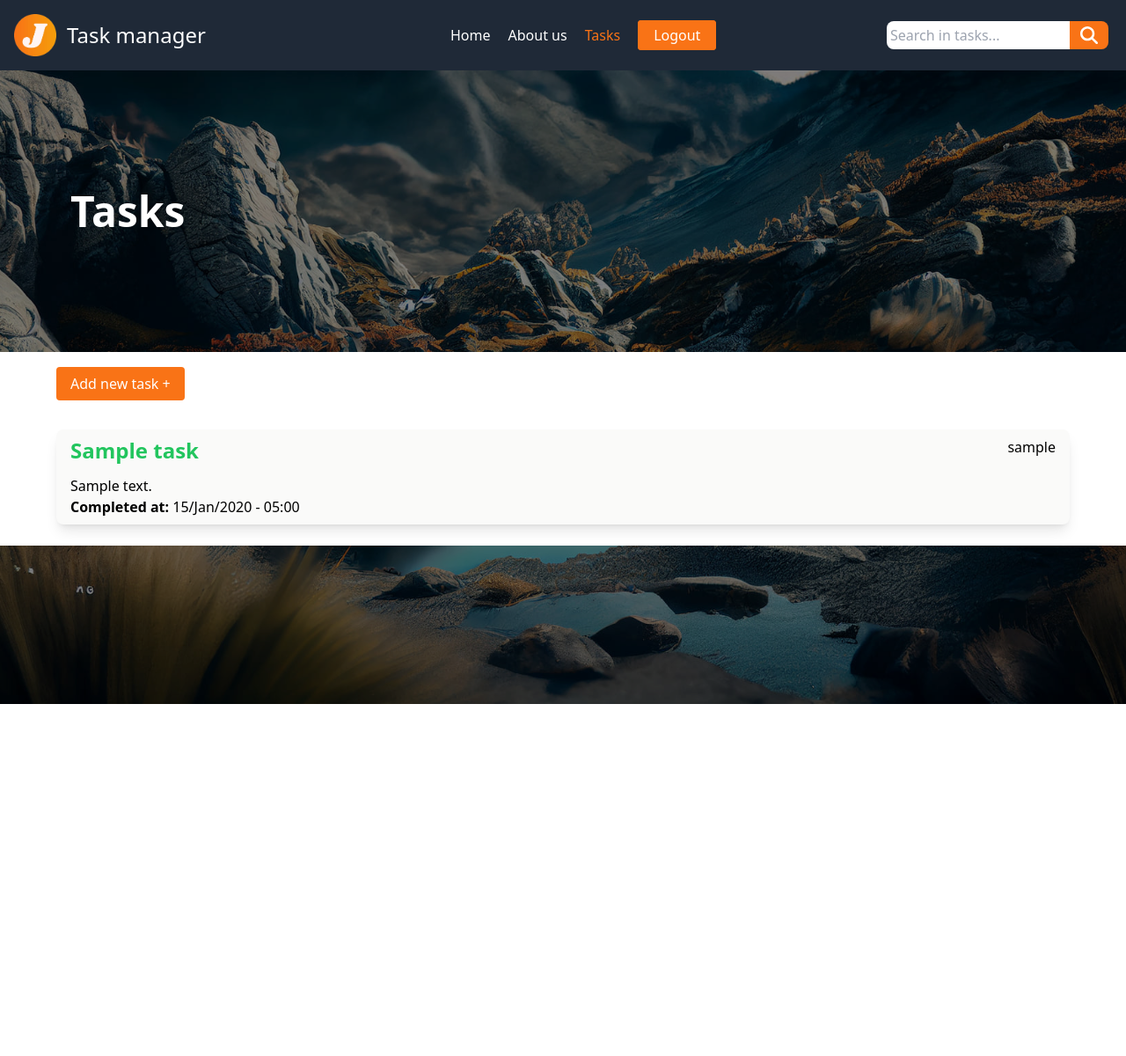
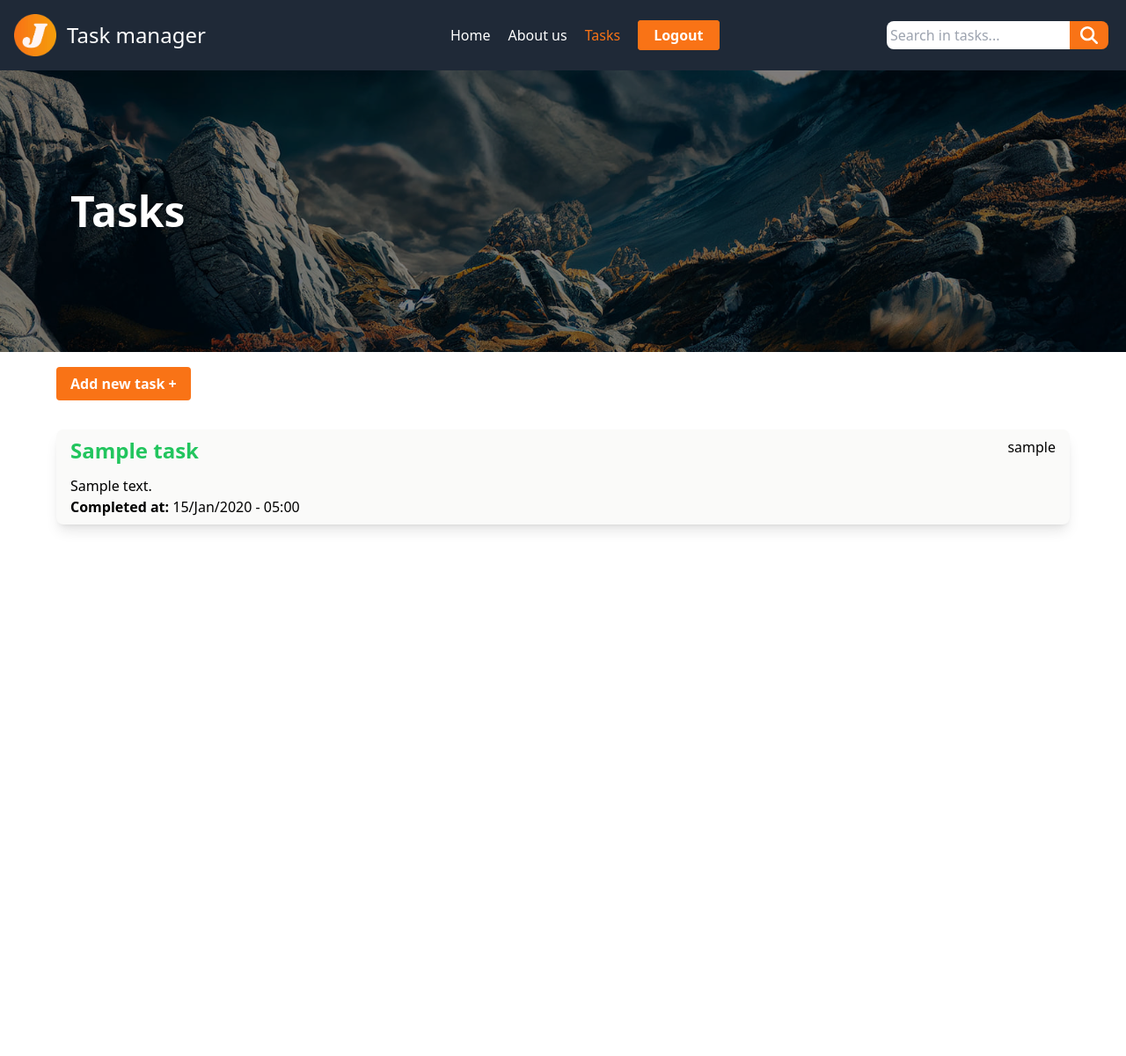
Before and after one commit to JuanJose-JG/DJango-Task_Manager, a Django app: page /tareas/ in a window 1280 px wide. Shown: the whole page at 88% size. Before the commit the page ends 800 px from the top, so only its background shows below. Run offline with Django 4.2, Linux system fonts and the light colour scheme; a user stored in the database is signed in; tables that the repository leaves empty hold one stand-in row (values such as "Sample post"); style sheets or scripts are compiled from the project's sources; some libraries are stand-ins or nearby versions.

Commit message:
Correcciones generales

```diff
--- a/tasks/templates/layouts/base.html
+++ b/tasks/templates/layouts/base.html
@@ -8,8 +8,7 @@
     <link rel="shortcut icon" type="image/x-icon" href="{% static 'img/favicon.ico' %}">
 
     <!-- TailWind -->
-    <!-- <link rel="stylesheet" href="{% static 'css/output.css' %}"> -->
-    <script src="https://cdn.tailwindcss.com"></script>
+    <link rel="stylesheet" href="{% static 'css/output.css' %}">
 
     <!-- CSS -->
     {% block css %}
@@ -131,7 +130,7 @@
                 </div>
             </div>
 
-            <div class="bg-gradient-to-r from-orange-500 to-amber-500 text-white font-medium p-5 overflow-auto flex gap-5 justify-center">
+            <div class="bg-gradient-to-r from-orange-500 to-amber-500 text-white font-medium p-5 overflow-auto flex gap-5 sm:justify-center">
 
                 <a href="#">HOME</a>
                 <a href="#">TEMPLATES</a>
--- a/tasks/templates/layouts/forms.html
+++ b/tasks/templates/layouts/forms.html
@@ -7,8 +7,8 @@
     <link rel="shortcut icon" type="image/x-icon" href="{% static 'img/favicon.ico' %}">
 
     <!-- TailWind -->
-    <!-- <link rel="stylesheet" href="{% static 'css/output.css' %}"> -->
-    <script src="https://cdn.tailwindcss.com"></script>
+    <link rel="stylesheet" href="{% static 'css/output.css' %}">
+
     <!-- CSS -->
     {% block css %}
 
@@ -17,7 +17,7 @@
     <title>Tasks Manager</title>
 </head>
 
-    <body class="bg-fixed" style="background-image: linear-gradient(rgba(0, 0, 0, 0.5),rgba(0,0,0,0.5)), url('/static/img/background.jpg'); background-size: cover;">
+    <body style="background-image: linear-gradient(rgba(0, 0, 0, 0.5),rgba(0,0,0,0.5)), url('/static/img/background.jpg'); background-size: cover;">
 
     <main class="h-screen flex items-center p-8">
         <section class="max-w-lg mx-auto bg-gray-800 text-white shadow-md rounded-lg p-6">
--- a/tasks/templates/layouts/menu.html
+++ b/tasks/templates/layouts/menu.html
@@ -14,7 +14,7 @@
     </li>
 
     <li>
-        <a class="px-4 py-1 border-2 border-orange-500 bg-orange-500 rounded hover:bg-amber-500 hover:border-amber-500" href="{% url 'signout' %}">Logout</a>
+        <a class="px-4 py-1 border-2 border-orange-500 bg-orange-500 rounded hover:bg-amber-500 hover:border-amber-500 font-semibold" href="{% url 'signout' %}">Logout</a>
     </li>
 
     <div class="grow">
@@ -26,11 +26,11 @@
 {% else %}
 
     <li>
-        <a class="px-4 py-1 border-2 border-orange-500 rounded hover:bg-amber-500 hover:border-amber-500" href="{% url 'signup' %}">Sign up</a>
+        <a class="px-4 py-1 border-2 border-orange-500 rounded hover:bg-amber-500 hover:border-amber-500 font-semibold" href="{% url 'signup' %}">Sign up</a>
     </li>
 
     <li>
-        <a class="px-4 py-1 border-2 border-orange-500 bg-orange-500 rounded hover:bg-amber-500 hover:border-amber-500" href="{% url 'signin' %}">Sign in</a>
+        <a class="px-4 py-1 border-2 border-orange-500 bg-orange-500 rounded hover:bg-amber-500 hover:border-amber-500 font-semibold" href="{% url 'signin' %}">Sign in</a>
     </li>
 
 {% endif %}
--- a/tasks/templates/signin.html
+++ b/tasks/templates/signin.html
@@ -27,7 +27,7 @@
                 <input class="w-full p-2 bg-gray-800 border border-orange-500 focus:outline-none rounded" type="password" name="password" placeholder="Type your password">
             </div>
 
-            <button class="px-6 py-2 rounded bg-orange-500 hover:bg-amber-500 mb-3">Submit</button>
+            <button class="px-6 py-2 rounded bg-orange-500 hover:bg-amber-500 mb-3 font-semibold">Submit</button>
 
             <p>Don't have an account? <a class="text-blue-500" href="{% url 'signup' %}">Sign up</a></p>
         </div>
--- a/tasks/templates/signup.html
+++ b/tasks/templates/signup.html
@@ -32,7 +32,7 @@
                         <input class="w-full p-2 bg-gray-800 border border-orange-500 focus:outline-none rounded" type="password" name="password2" placeholder="Confirm your password">
                     </div>
 
-                    <button class="px-6 py-2 rounded bg-orange-500 hover:bg-amber-500 mb-3">Sign up</button>
+                    <button class="px-6 py-2 rounded bg-orange-500 hover:bg-amber-500 mb-3 font-semibold">Submit</button>
 
                     <p>Do you already have an account? <a class="text-blue-500" href="{% url 'signin' %}">Sign in</a></p>
                 </div>
--- a/tasks/templates/tasks.html
+++ b/tasks/templates/tasks.html
@@ -3,9 +3,9 @@
 
 {% block content %}
 
-    <main class="bg-white p-6">
+    <main class="bg-white p-6 min-h-screen">
         <div class="max-w-6xl mx-auto mb-10">
-            <a class="bg-orange-500 rounded py-2 px-4 text-white hover:bg-amber-500" href="{% url 'create_task' %}">Add new task +</a>
+            <a class="bg-orange-500 rounded py-2 px-4 text-white hover:bg-amber-500 font-semibold" href="{% url 'create_task' %}">Add new task +</a>
         </div>
 
         <div class="max-w-6xl mx-auto bg-stone-50 shadow-lg rounded-lg overflow-hidden">
@@ -37,13 +37,12 @@
                         <h2 class="text-3xl">No results for: {{query}}</h2>
                     {% else %}
 
-                        <div class="flex flex-col items-center">
+                        <div class="flex flex-col items-center my-7">
 
                             <img src="https://assets.stickpng.com/images/5a4613ddd099a2ad03f9c994.png" width="150" height="150">
                             <h1 class="text-lg font-semibold">There's Nothing here</h1>
                             <p>Start creating your first task</p>
-                            <a class="bg-orange-500 text-white p-2 mt-3 rounded-full transition duration-300 hover:bg-amber-500" href="{% url 'create_task' %}">Create task</a>
-
+                            <a class="bg-orange-500 text-white px-6 py-2 mt-3 rounded hover:bg-amber-500" href="{% url 'create_task' %}">Create task</a>
                         </div>
                     {% endif %}
                 {% endfor %}
```
Also changed, not shown: static/js/alert.js (added, +15 -0 lines), tasks/templates/task_detail.html (+5 -22 lines), tasks/migrations/0004_delete_userprofile.py (added).
